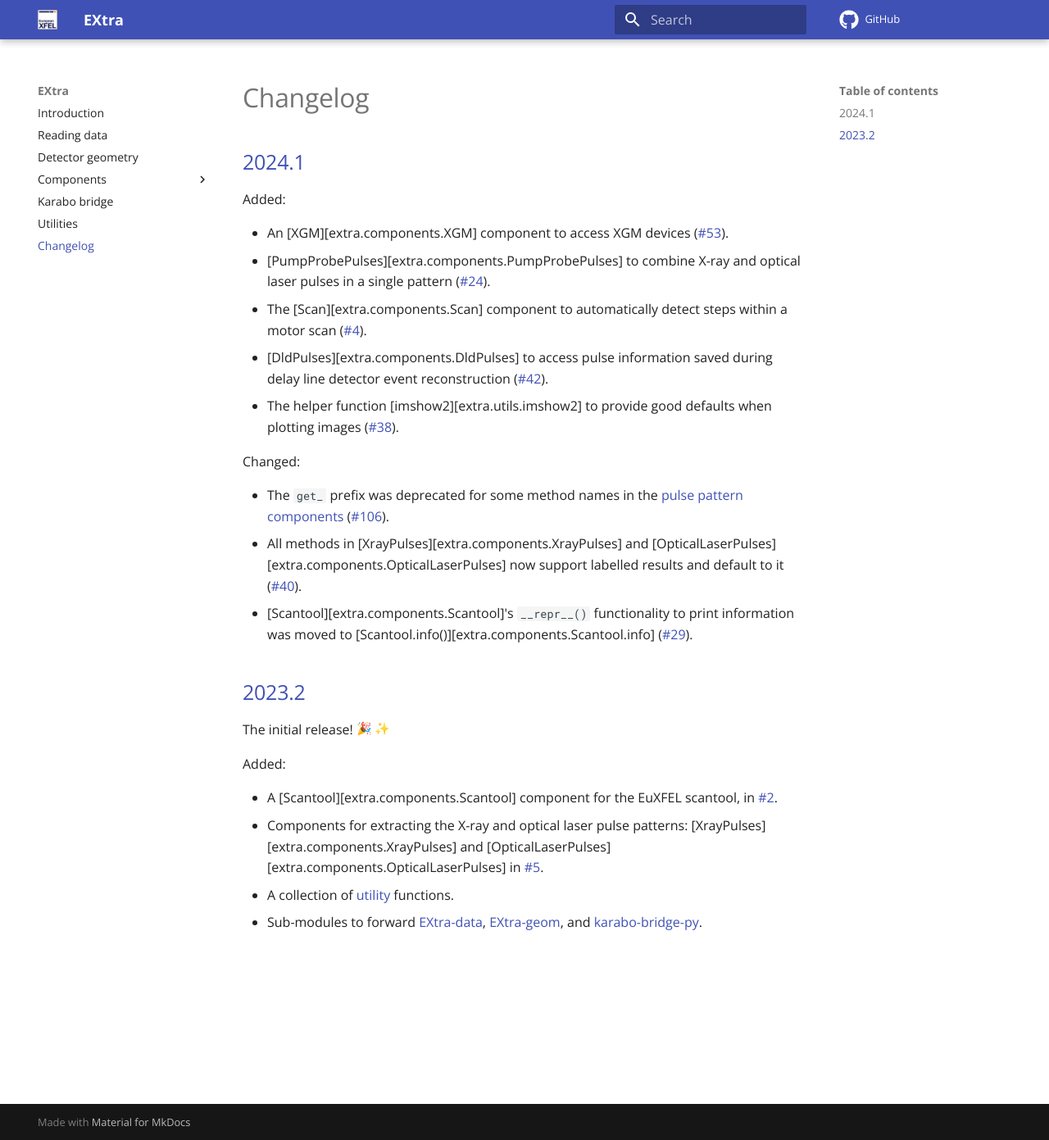
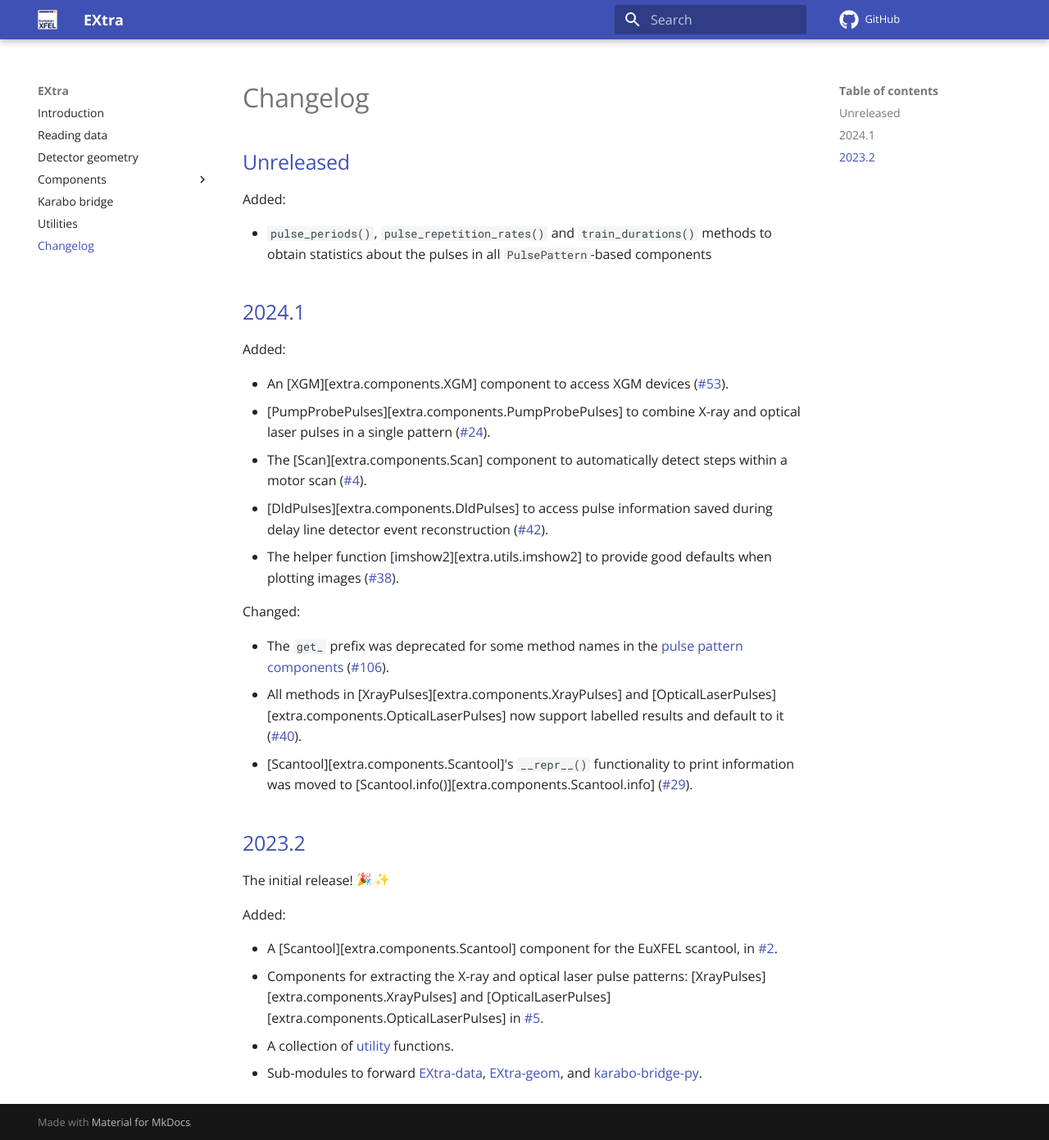
Before and after one commit to European-XFEL/EXtra, an MkDocs documentation site: the page built from docs/changelog.md, in a window 1280 px wide and 1391 px high. Shown: the whole window at 82% size. Built offline with MkDocs 1.6.1 and Material for MkDocs 9.7.7, drawn with Linux system fonts in a browser that asks for light colours; emoji names are drawn with the system emoji font; comment, search, counter and statistics services are not loaded.

Commit message:
Add changelog entry for pulse statistics methods

```diff
--- a/docs/changelog.md
+++ b/docs/changelog.md
@@ -5,7 +5,10 @@
 
 # Changelog
 
-<!-- ## [Unreleased] -->
+## [Unreleased]
+Added:
+
+- `pulse_periods()`, `pulse_repetition_rates()` and `train_durations()` methods to obtain statistics about the pulses in all `PulsePattern`-based components
 
 <!-- !!! note -->
 <!--     All of the changes here are deployed to our current environment, even though -->
```
Also changed, not shown: 1 other file.
